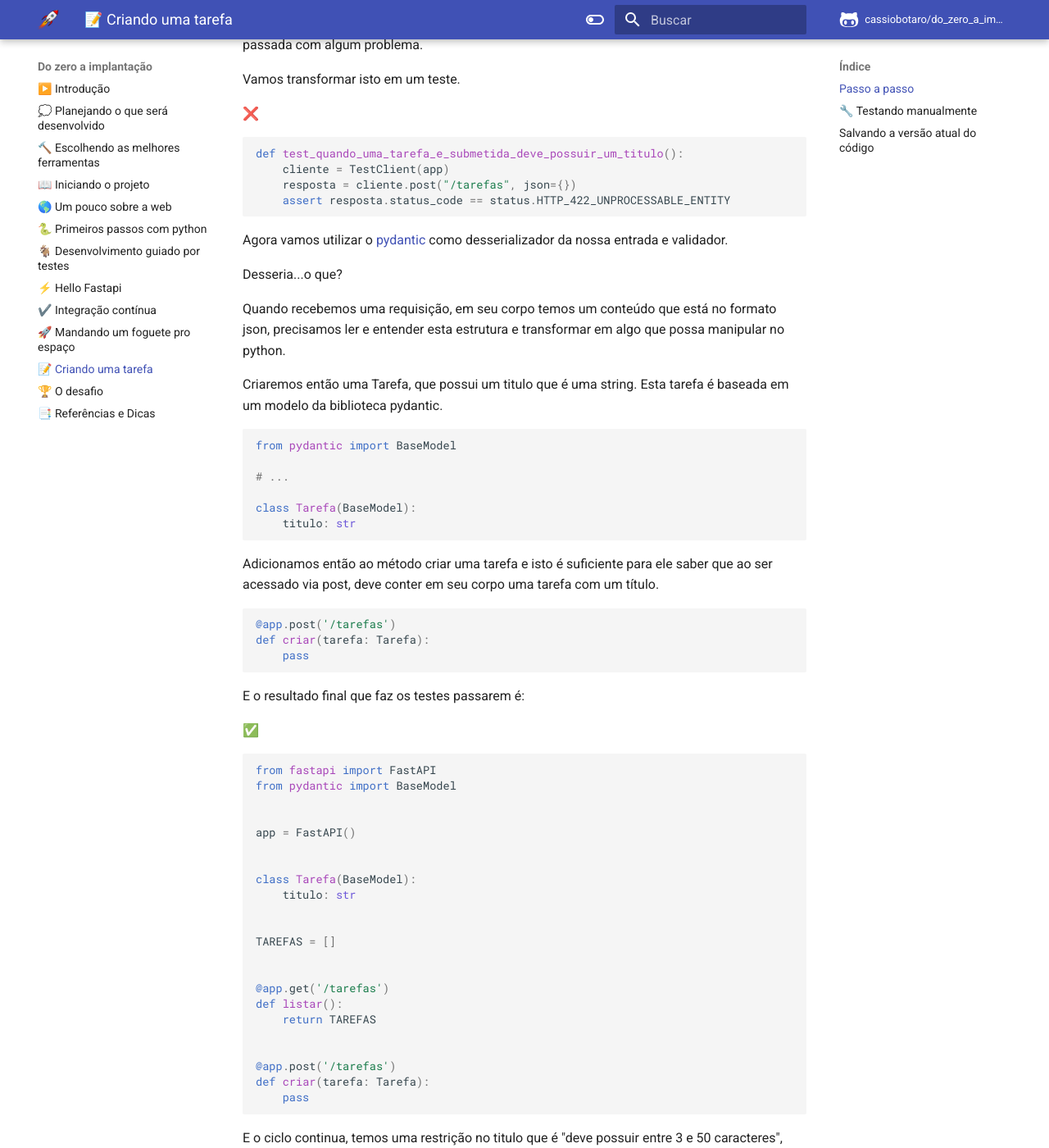
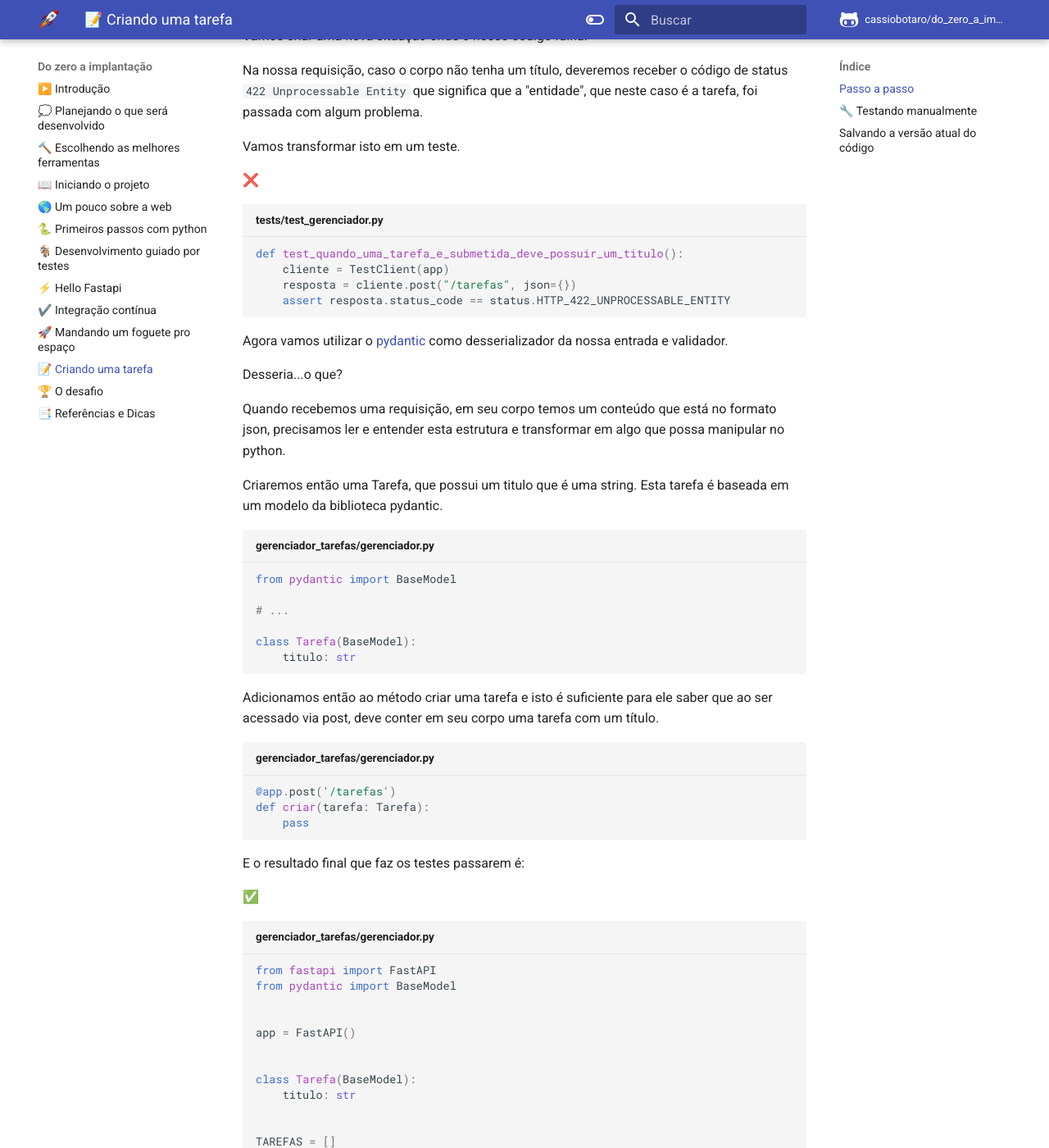
Before and after one commit to cassiobotaro/do_zero_a_implantacao, an MkDocs documentation site: the page built from docs/criar.md, in a window 1280 px wide and 1400 px high, scrolled down 1608 px. Shown: the whole window at 82% size. Built offline with MkDocs 1.6.1 and Material for MkDocs 9.7.7, drawn with Linux system fonts in a browser that asks for light colours; comment, search, counter and statistics services are not loaded; some of the changed text lies outside the part shown.

Commit message:
Adiciona título aos arquivos nos textos. closes #68

````diff
--- a/docs/criar.md
+++ b/docs/criar.md
@@ -35,7 +35,7 @@ O código de status deve ser diferente de 405. O teste pode ser visto abaixo.
 
 ❌
 
-```python
+```{.py3 title="tests/test_gerenciador.py"}
 def test_recurso_tarefas_deve_aceitar_o_verbo_post():
     cliente = TestClient(app)
     resposta = cliente.post("/tarefas")
@@ -48,7 +48,7 @@ O código é simples, vamos criar um novo método `criar` e associá-los ao mét
 
 ✅
 
-```python
+```{.py3 title="gerenciador_tarefas/gerenciador.py"}
 @app.post('/tarefas')
 def criar():
     pass
@@ -63,7 +63,7 @@ Vamos transformar isto em um teste.
 
 ❌
 
-```python
+```{.py3 title="tests/test_gerenciador.py"}
 def test_quando_uma_tarefa_e_submetida_deve_possuir_um_titulo():
     cliente = TestClient(app)
     resposta = cliente.post("/tarefas", json={})
@@ -78,7 +78,7 @@ Quando recebemos uma requisição, em seu corpo temos um conteúdo que está no
 
 Criaremos então uma Tarefa, que possui um titulo que é uma string. Esta tarefa é baseada em um modelo da biblioteca pydantic.
 
-```python
+```{.py3 title="gerenciador_tarefas/gerenciador.py"}
 from pydantic import BaseModel
 
 # ...
@@ -89,7 +89,7 @@ class Tarefa(BaseModel):
 
 Adicionamos então ao método criar uma tarefa e isto é suficiente para ele saber que ao ser acessado via post, deve conter em seu corpo uma tarefa com um título.
 
-```python
+```{.py3 title="gerenciador_tarefas/gerenciador.py"}
 @app.post('/tarefas')
 def criar(tarefa: Tarefa):
     pass
@@ -99,7 +99,7 @@ E o resultado final que faz os testes passarem é:
 
 ✅
 
-```python
+```{.py3 title="gerenciador_tarefas/gerenciador.py"}
 from fastapi import FastAPI
 from pydantic import BaseModel
 
@@ -128,7 +128,7 @@ E o ciclo continua, temos uma restrição no titulo que é "deve possuir entre 3
 
 ❌
 
-```python
+```{.py3 title="tests/test_gerenciador.py"}
 def test_titulo_da_tarefa_deve_conter_entre_3_e_50_caracteres():
     cliente = TestClient(app)
     resposta = cliente.post("/tarefas", json={"titulo": 2 * "*"})
@@ -143,7 +143,7 @@ Definimos então `min_length`(comprimento mínimo) como 3 e `max_length`(comprim
 
 ✅
 
-```python
+```{.py3 title="gerenciador_tarefas/gerenciador.py"}
 from pydantic import BaseModel, constr
 
 
@@ -158,7 +158,7 @@ Além de titulo, nossa tarefa deve possuir uma descrição.
 
 ❌
 
-```python
+```{.py3 title="tests/test_gerenciador.py"}
 def test_quando_uma_tarefa_e_submetida_deve_possuir_uma_descricao():
     cliente = TestClient(app)
     resposta = cliente.post("/tarefas", json={"titulo": "titulo"})
@@ -169,7 +169,7 @@ Adicionamos a nossa tarefa o campo descrição.
 
 ✅
 
-```python
+```{.py3 title="gerenciador_tarefas/gerenciador.py"}
 class Tarefa(BaseModel):
     titulo: constr(min_length=3, max_length=50)
     descricao: str
@@ -179,7 +179,7 @@ Mas a descrição só pode ter 140 caracteres.
 
 ❌
 
-```python
+```{.py3 title="tests/test_gerenciador.py"}
 def test_descricao_da_tarefa_pode_conter_no_maximo_140_caracteres():
     cliente = TestClient(app)
     resposta = cliente.post("/tarefas", json={"titulo": "titulo", "descricao": "*" * 141})
@@ -190,7 +190,7 @@ Assim como o título, vamos mudar de `str` para `constr` e adicionar a restriç
 
 ✅
 
-```python
+```{.py3 title="gerenciador_tarefas/gerenciador.py"}
 class Tarefa(BaseModel):
     titulo: constr(min_length=3, max_length=50)
     descricao: constr(max_length=140)
@@ -200,7 +200,7 @@ Outra coisa é ao pedir a criação da tarefa, a mesma deve ser retornada como r
 
 ❌
 
-```python
+```{.py3 title="tests/test_gerenciador.py"}
 def test_quando_criar_uma_tarefa_a_mesma_deve_ser_retornada():
     cliente = TestClient(app)
     tarefa_esperada = {"titulo": "titulo", "descricao": "descricao"}
@@ -215,7 +215,7 @@ def test_quando_criar_uma_tarefa_a_mesma_deve_ser_retornada():
 
 ✅
 
-```python
+```{.py3 title="gerenciador_tarefas/gerenciador.py"}
 @app.post('/tarefas')
 def criar(tarefa: Tarefa):
     return tarefa
@@ -229,7 +229,7 @@ Para checar isto vamos adicionar duas tarefas e seus `ids`retornados devem ser d
 
 ❌
 
-```python
+```{.py3 title="tests/test_gerenciador.py"}
 def test_quando_criar_uma_tarefa_seu_id_deve_ser_unico():
     cliente = TestClient(app)
     tarefa1 = {"titulo": "titulo1", "descricao": "descricao1"}
@@ -246,7 +246,7 @@ A primeira é que renomearemos a nossa `Tarefa`para `TarefaEntrada`e criaremos u
 
 Para torna-lo único, o faremos do tipo [uuid](https://pt.wikipedia.org/wiki/Identificador_%C3%BAnico_universal), que é um identificador universalmente único.
 
-```python
+```{.py3 title="gerenciador_tarefas/gerenciador.py"}
 from uuid import UUID, uuid4
 
 # ...
@@ -262,7 +262,7 @@ class Tarefa(TarefaEntrada):
 
 Depois vamos no método criar e transformar nossa tarefa de entrada em um dicionário, em seguida, adicionamos um id único gerado pelo python.
 
-```python
+```{.py3 title="gerenciador_tarefas/gerenciador.py"}
 @app.post('/tarefas')
 def criar(tarefa: TarefaEntrada):
     nova_tarefa = tarefa.dict()
@@ -272,14 +272,14 @@ def criar(tarefa: TarefaEntrada):
 
 Outro detalhe é avisar ao nosso método post que utilize nossa nova estrutura para gerar a saída no formato json.
 
-```python
+```{.py3 title="gerenciador_tarefas/gerenciador.py"}
 @app.post('/tarefas', response_model=Tarefa)
 def criar(tarefa: TarefaEntrada):
 ```
 
 ✅
 
-```python
+```{.py3 title="gerenciador_tarefas/gerenciador.py"}
 from uuid import UUID, uuid4
 
 
@@ -305,7 +305,7 @@ Sim! Nossa tarefa também deve possuir um estado que por padrão será "não fin
 
 ❌
 
-```python
+```{.py3 title="tests/test_gerenciador.py"}
 def test_quando_criar_uma_tarefa_seu_estado_padrao_e_nao_finalizado():
     cliente = TestClient(app)
     tarefa = {"titulo": "titulo", "descricao": "descricao"}
@@ -336,7 +336,7 @@ Você deve estar se perguntando por que `EstadosPossiveis.nao_finalizado`e não
 
 ✅
 
-```python
+```{.py3 title="gerenciador_tarefas/gerenciador.py"}
 from enum import Enum
 
 
@@ -355,7 +355,7 @@ Quase tudo certo, porém o código de status quando algo é criado deve ser `201
 
 ❌
 
-```python
+```{.py3 title="tests/test_gerenciador.py"}
 def test_quando_criar_uma_tarefa_codigo_de_status_retornado_deve_ser_201():
     cliente = TestClient(app)
     tarefa = {"titulo": "titulo", "descricao": "descricao"}
@@ -368,7 +368,7 @@ Modifique o método para retornar 201 quando for bem sucedido.
 
 ✅
 
-```python
+```{.py3 title="gerenciador_tarefas/gerenciador.py"}
 from fastapi import FastAPI, status
 
 # ...
@@ -380,7 +380,7 @@ A última coisa é que no momento não estamos guardando a nova tarefa.
 
 ❌
 
-```python
+```{.py3 title="tests/test_gerenciador.py"}
 def test_quando_criar_uma_tarefa_esta_deve_ser_persistida():
     cliente = TestClient(app)
     tarefa = {"titulo": "titulo", "descricao": "descricao"}
@@ -408,7 +408,7 @@ def criar(tarefa: TarefaEntrada):
 
 No fim os testes ficam similar a:
 
-```python
+```{.py3 title="tests/test_gerenciador.py"}
 from fastapi import status
 from fastapi.testclient import TestClient
 
@@ -546,7 +546,7 @@ def test_quando_criar_uma_tarefa_esta_deve_ser_persistida():
 
 E o código:
 
-```python
+```{.py3 title="gerenciador_tarefas/gerenciador.py"}
 from enum import Enum
 from uuid import UUID, uuid4
 
````
Also changed, not shown: docs/hello_fastapi.md (+14 -16 lines), docs/integracao.md (+4 -4 lines), docs/projeto.md (+2 -2 lines), docs/testes.md (+2 -2 lines).
